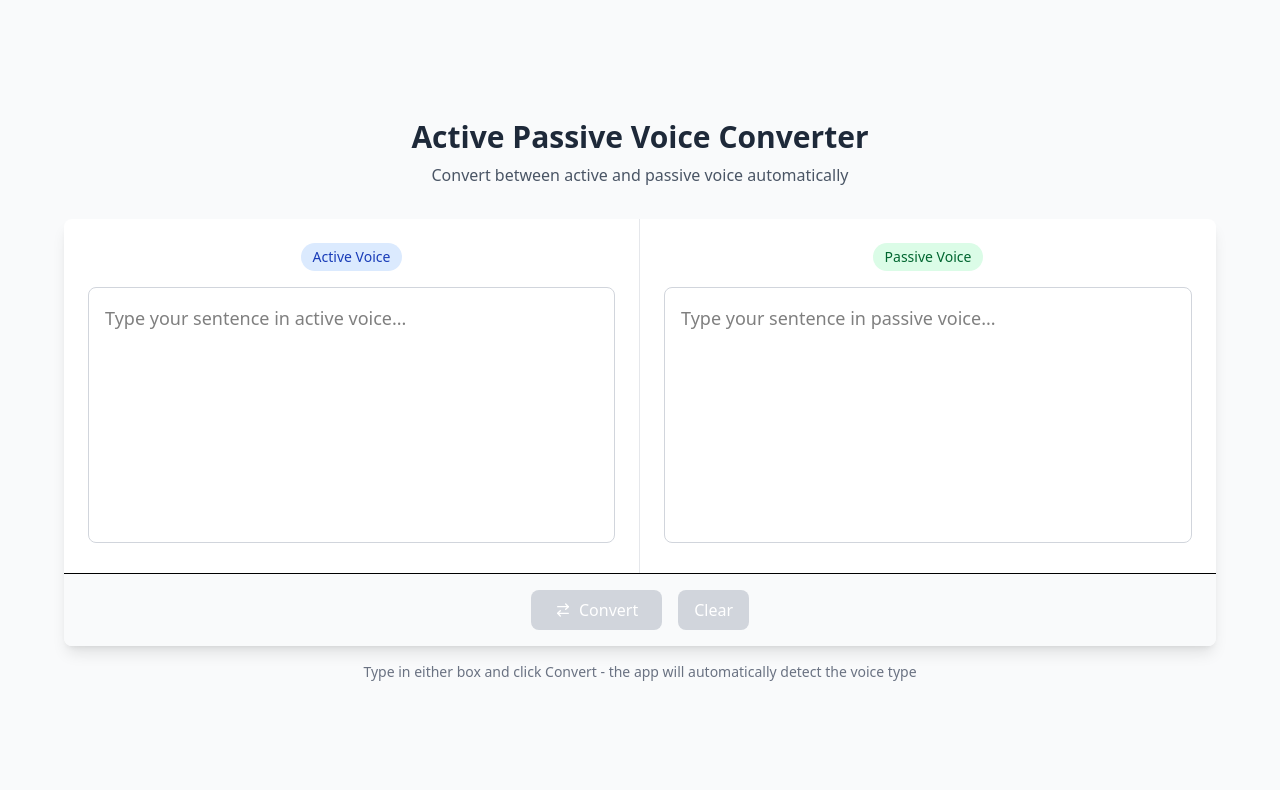
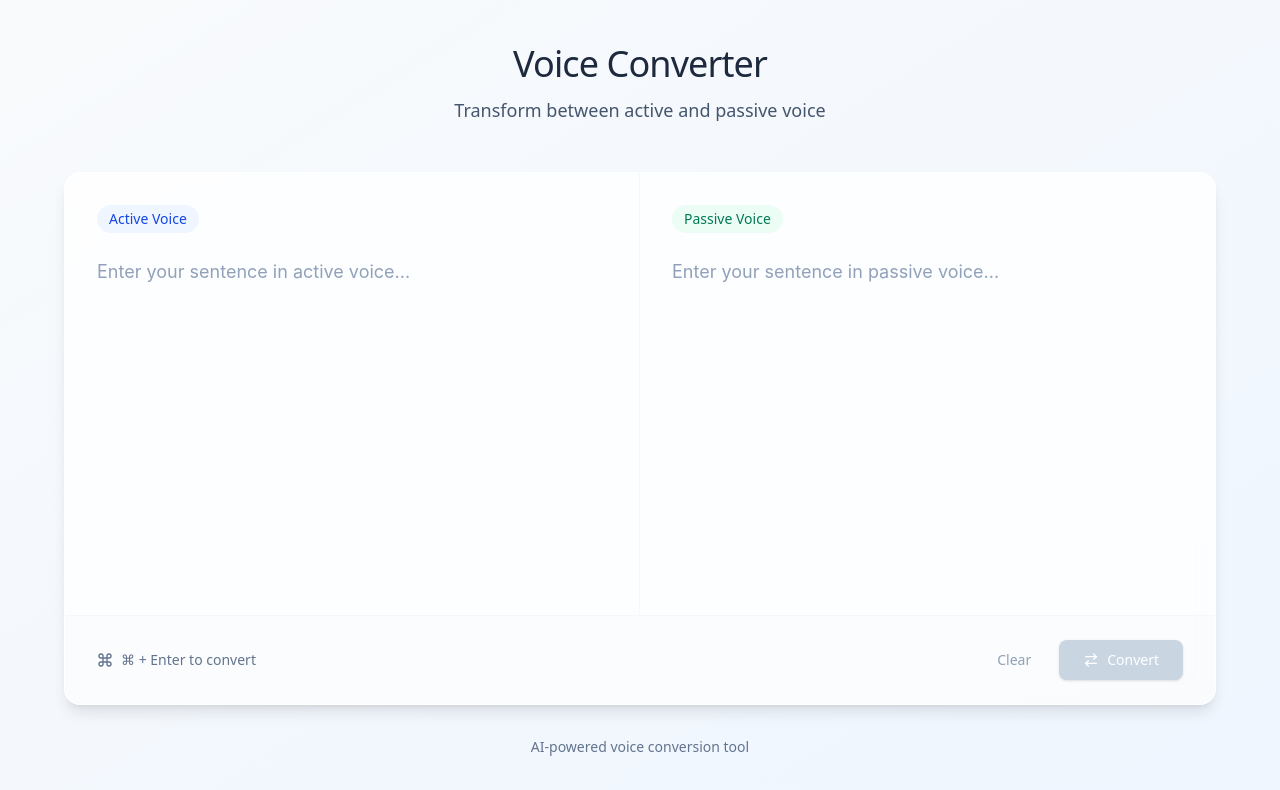
Before and after one commit to dhawalbisht/active-passive-converter, a React (Vite) app: page / in a window 1280 px wide. Shown: the top 790 px of the page. Built offline with nearby package versions, Linux system fonts and the light colour scheme.

Commit message:
ui update

```diff
--- a/src/VoiceConverter.jsx
+++ b/src/VoiceConverter.jsx
@@ -1,5 +1,5 @@
-import React, { useState } from 'react';
-import { ArrowRightLeft } from 'lucide-react';
+import React, { useState, useEffect } from 'react';
+import { ArrowRightLeft, Command } from 'lucide-react';
 
 export default function VoiceConverter() {
     const [activeText, setActiveText] = useState('');
@@ -7,16 +7,14 @@ export default function VoiceConverter() {
     const [loading, setLoading] = useState(false);
 
     const detectVoiceType = (text) => {
-        // Simple heuristics to detect voice type
         const passiveIndicators = [
-            /\bis\s+\w*ed\b/i,     // "is completed"
-            /\bwas\s+\w*ed\b/i,    // "was written"
-            /\bare\s+\w*ed\b/i,    // "are made"
-            /\bwere\s+\w*ed\b/i,   // "were built"
-            /\bbeen\s+\w*ed\b/i,   // "been taken"
-            /\bby\s+\w+$/i,        // ends with "by someone"
+            /\bis\s+\w*ed\b/i,
+            /\bwas\s+\w*ed\b/i,
+            /\bare\s+\w*ed\b/i,
+            /\bwere\s+\w*ed\b/i,
+            /\bbeen\s+\w*ed\b/i,
+            /\bby\s+\w+$/i,
         ];
-
         return passiveIndicators.some(pattern => pattern.test(text)) ? 'passive' : 'active';
     };
 
@@ -29,7 +27,6 @@ export default function VoiceConverter() {
 
         setLoading(true);
         try {
-            // prod url
             const response = await fetch('https://backend-active.onrender.com/api/convert', {
                 method: 'POST',
                 headers: { 'Content-Type': 'application/json' },
@@ -50,7 +47,6 @@ export default function VoiceConverter() {
 
             const data = JSON.parse(text);
 
-            // Update the opposite field
             if (direction === 'active_to_passive') {
                 setPassiveText(data.converted_text);
             } else {
@@ -75,78 +71,111 @@ export default function VoiceConverter() {
 
     const hasText = activeText.trim() || passiveText.trim();
 
+    useEffect(() => {
+        const handleKeyPress = (e) => {
+            if (e.key === 'Enter' && e.ctrlKey && hasText && !loading) {
+                e.preventDefault();
+                convert();
+            }
+        };
+
+        document.addEventListener('keydown', handleKeyPress);
+        return () => document.removeEventListener('keydown', handleKeyPress);
+    }, [hasText, loading, activeText, passiveText]);
+
     return (
-        <div className="min-h-screen bg-gray-50 flex items-center justify-center p-4">
+        <div className="min-h-screen bg-gradient-to-br from-slate-50 to-blue-50 flex items-center justify-center p-6">
             <div className="w-full max-w-6xl">
-                <div className="text-center mb-8">
-                    <h1 className="text-3xl font-bold text-gray-800 mb-2">Active Passive Voice Converter</h1>
-                    <p className="text-gray-600">Convert between active and passive voice automatically</p>
+                {/* Header */}
+                <div className="text-center mb-12">
+                    <h1 className="text-4xl font-light text-slate-800 mb-3 tracking-tight">
+                        Voice Converter
+                    </h1>
+                    <p className="text-slate-600 text-lg font-light">
+                        Transform between active and passive voice
+                    </p>
                 </div>
 
-                <div className="bg-white rounded-lg shadow-lg overflow-hidden">
-                    <div className="grid md:grid-cols-2 gap-0">
-                        {/* Active Voice Side */}
-                        <div className="p-6 border-r border-gray-200">
-                            <div className="flex items-center justify-center mb-4">
-                                <span className="bg-blue-100 text-blue-800 px-3 py-1 rounded-full text-sm font-medium">
+                {/* Main Converter */}
+                <div className="bg-white/80 backdrop-blur-sm rounded-2xl shadow-lg border border-white/50 overflow-hidden">
+                    <div className="grid md:grid-cols-2">
+                        {/* Active Voice */}
+                        <div className="p-8 border-r border-slate-100/60">
+                            <div className="mb-6">
+                                <div className="inline-flex items-center px-3 py-1 rounded-full bg-blue-50 text-blue-700 text-sm font-medium">
                                     Active Voice
-                                </span>
+                                </div>
                             </div>
 
                             <textarea
                                 value={activeText}
                                 onChange={(e) => setActiveText(e.target.value)}
-                                placeholder="Type your sentence in active voice..."
-                                className="w-full h-64 p-4 border border-gray-300 rounded-lg resize-none focus:ring-2 focus:ring-blue-500 focus:border-transparent text-lg"
+                                placeholder="Enter your sentence in active voice..."
+                                className="w-full h-80 p-0 border-0 resize-none focus:ring-0 focus:outline-none text-slate-900 placeholder-slate-400 text-lg leading-relaxed bg-transparent"
+                                style={{ fontFamily: '-apple-system, BlinkMacSystemFont, "Segoe UI", Roboto, sans-serif' }}
                             />
                         </div>
 
-                        {/* Passive Voice Side */}
-                        <div className="p-6">
-                            <div className="flex items-center justify-center mb-4">
-                                <span className="bg-green-100 text-green-800 px-3 py-1 rounded-full text-sm font-medium">
+                        {/* Passive Voice */}
+                        <div className="p-8">
+                            <div className="mb-6">
+                                <div className="inline-flex items-center px-3 py-1 rounded-full bg-emerald-50 text-emerald-700 text-sm font-medium">
                                     Passive Voice
-                                </span>
+                                </div>
                             </div>
 
                             <textarea
                                 value={passiveText}
                                 onChange={(e) => setPassiveText(e.target.value)}
-                                placeholder="Type your sentence in passive voice..."
-                                className="w-full h-64 p-4 border border-gray-300 rounded-lg resize-none focus:ring-2 focus:ring-green-500 focus:border-transparent text-lg"
+                                placeholder="Enter your sentence in passive voice..."
+                                className="w-full h-80 p-0 border-0 resize-none focus:ring-0 focus:outline-none text-slate-900 placeholder-slate-400 text-lg leading-relaxed bg-transparent"
+                                style={{ fontFamily: '-apple-system, BlinkMacSystemFont, "Segoe UI", Roboto, sans-serif' }}
                             />
                         </div>
                     </div>
 
-                    {/* Control Buttons */}
-                    <div className="bg-gray-50 p-4 border-t">
-                        <div className="flex items-center justify-center gap-4">
+                    {/* Controls */}
+                    <div className="px-8 py-6 bg-slate-50/50 border-t border-slate-100/60">
+                        <div className="flex items-center justify-between">
+                            <div className="flex items-center gap-2 text-sm text-slate-500">
+                                <Command className="w-4 h-4" />
+                                <span>⌘ + Enter to convert</span>
+                            </div>
+
+                            <div className="flex items-center gap-3">
+                                <button
+                                    onClick={clearAll}
+                                    disabled={!hasText}
+                                    className="px-4 py-2 text-sm font-medium text-slate-600 hover:text-slate-900 disabled:text-slate-400 transition-colors"
+                                >
+                                    Clear
+                                </button>
+
                                 <button
                                     onClick={convert}
                                     disabled={!hasText || loading}
-                                className="bg-purple-500 hover:bg-purple-600 disabled:bg-gray-300 text-white px-6 py-2 rounded-lg flex items-center gap-2 font-medium"
+                                    className="inline-flex items-center gap-2 px-6 py-2.5 bg-blue-600 hover:bg-blue-700 disabled:bg-slate-300 text-white text-sm font-medium rounded-lg transition-colors shadow-sm"
                                 >
                                     {loading ? (
+                                        <>
                                             <ArrowRightLeft className="w-4 h-4 animate-spin" />
+                                            Converting...
+                                        </>
                                     ) : (
+                                        <>
                                             <ArrowRightLeft className="w-4 h-4" />
+                                            Convert
+                                        </>
                                     )}
-                                {loading ? 'Converting...' : 'Convert'}
-                            </button>
-
-                            <button
-                                onClick={clearAll}
-                                disabled={!hasText}
-                                className="bg-gray-500 hover:bg-gray-600 disabled:bg-gray-300 text-white px-4 py-2 rounded-lg"
-                            >
-                                Clear
                                 </button>
                             </div>
                         </div>
                     </div>
+                </div>
 
-                <div className="text-center mt-4 text-sm text-gray-500">
-                    Type in either box and click Convert - the app will automatically detect the voice type
+                {/* Footer */}
+                <div className="text-center mt-8 text-slate-500 text-sm">
+                    AI-powered voice conversion tool
                 </div>
             </div>
         </div>
```
Lines whose indentation alone changed are shown as unchanged.
